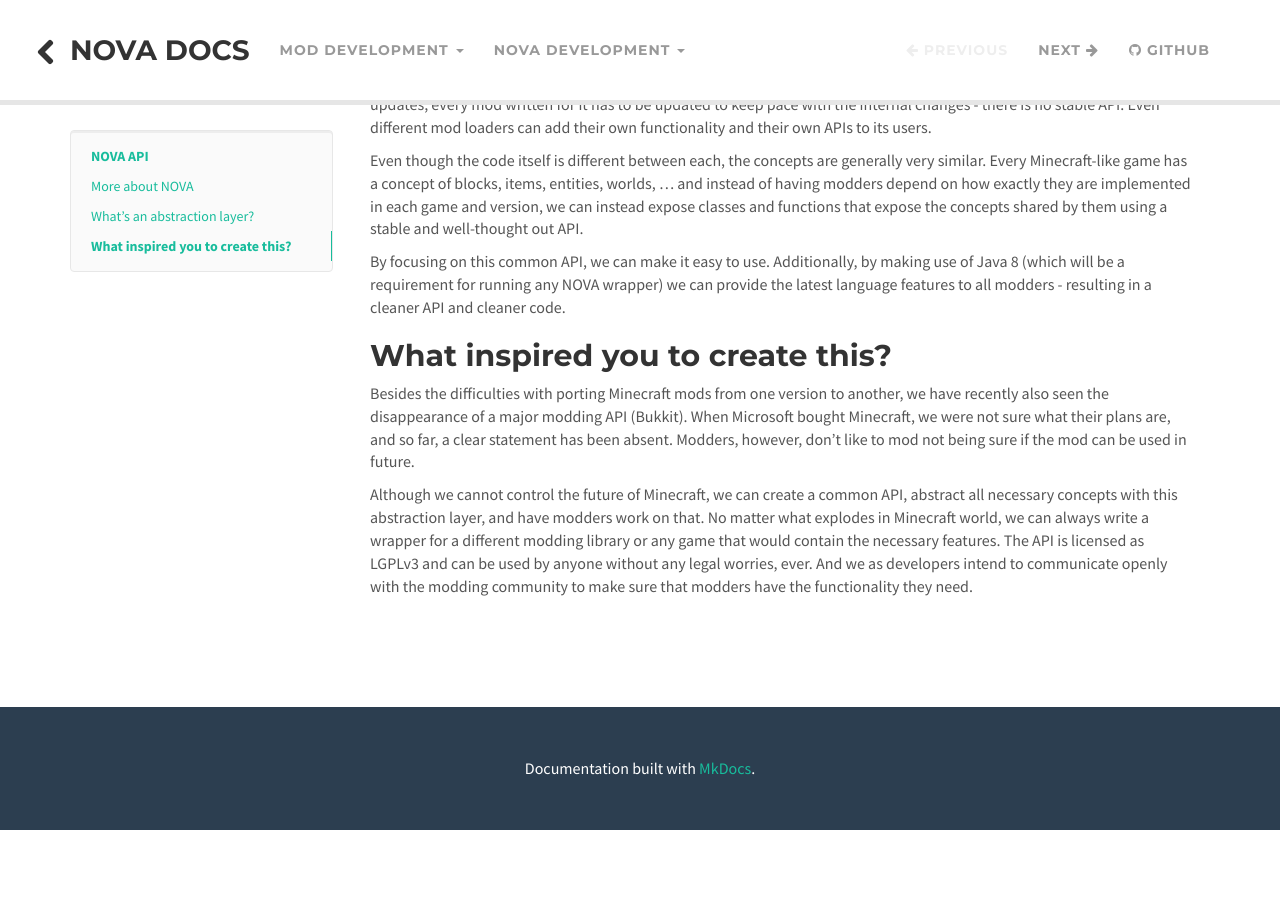
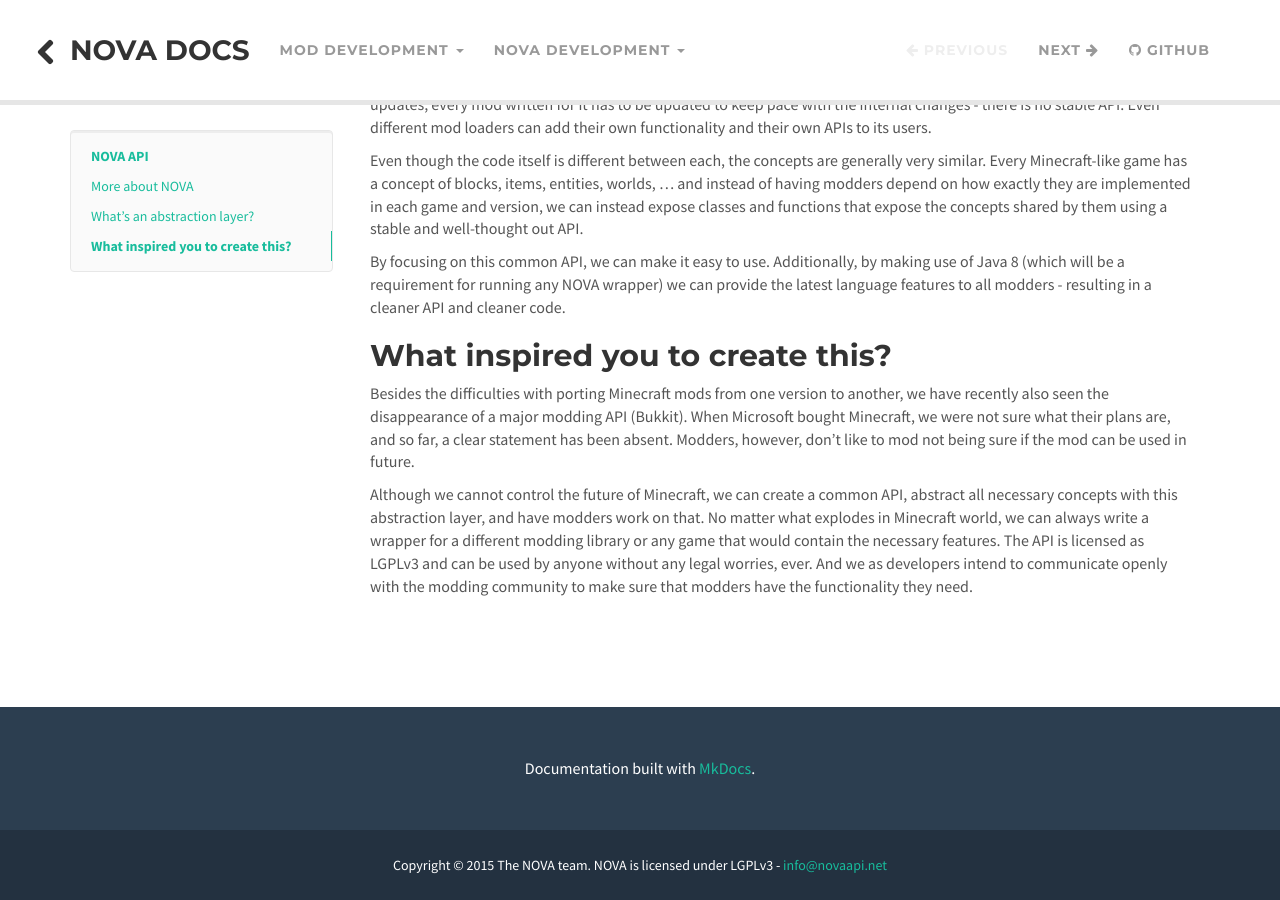
Before and after one commit to NOVA-Team/docs, an MkDocs documentation site: the page built from docs/index.md, in a window 1280 px wide and 900 px high, scrolled down 595 px. Built offline with MkDocs 1.6.1, drawn with Linux system fonts in a browser that asks for light colours; old or Windows-style settings are respelled for this version of MkDocs; before the commit the page ends 1425 px from its top, so only the background shows below that.

Commit message:
Fix 404 page (#30)

```diff
--- a/mkdocs.yml
+++ b/mkdocs.yml
@@ -3,7 +3,10 @@
   name: mkdocs
   custom_dir: theme
 repo_url: https://github.com/NOVA-Team/docs/
+site_url: https://novaapi.net/docs/
 strict: true
+
+copyright: Copyright © 2015 The NOVA team. NOVA is licensed under LGPLv3 - <a href="mailto:info@novaapi.net">info@novaapi.net</a>
 
 markdown_extensions:
   - smarty
--- a/theme/404.html
+++ b/theme/404.html
@@ -2,11 +2,11 @@
 
 {% block title %}404: Page not found - {% endblock %}
 
-{% block content %}
+{%- block content %}
 <div class="row-fluid">
 	<div id="docs" class="span12">
 		<h1 id="404-page-not-found" style="text-align: center">404</h1>
 		<p style="text-align: center"><strong>Page not found</strong></p>
 	</div>
 </div>
-{% endblock %}
+{%- endblock %}
--- a/theme/base.html
+++ b/theme/base.html
@@ -2,37 +2,34 @@
 <html xmlns="http://www.w3.org/1999/xhtml" lang="en">
 	<head>
 		{%- block site_meta %}
-        <meta charset="utf-8">
-        <meta http-equiv="X-UA-Compatible" content="IE=edge">
-        <meta name="viewport" content="width=device-width, initial-scale=1.0">
-        {% if config.site_description %}<meta name="description" content="{{ config.site_description }}">{% endif %}
-        {% if config.site_author %}<meta name="author" content="{{ config.site_author }}">{% endif %}
-        {% if page.canonical_url %}<link rel="canonical" href="{{ page.canonical_url }}">{% endif %}
-        <link rel="shortcut icon" href="{{ base_url }}/img/favicon.ico">
+		<meta charset="utf-8"/>
+		<meta http-equiv="X-UA-Compatible" content="IE=edge"/>
+		<meta name="viewport" content="width=device-width, initial-scale=1.0"/>
+		{% if config.site_description %}<meta name="description" content="{{ config.site_description }}"/>
+		{% endif %}{% if config.site_author %}<meta name="author" content="{{ config.site_author }}"/>
+		{% endif %}{% if page.canonical_url %}<link rel="canonical" href="{{ page.canonical_url }}"/>
+		{% endif %}<link rel="shortcut icon" href="{{ base_url }}/img/favicon.ico"/>
 		{%- endblock %}
 
 		<title>{% block title %}{% if page and page.title and not page.is_homepage %}{{ page.title }} - {% endif %}{% endblock %}{{ config.site_name }}</title>
 
-		{%- block styles %}
-        <link href="{{ base_url }}/css/bootstrap-custom.min.css" rel="stylesheet">
-        <link href="{{ base_url }}/css/freelancer.css" rel="stylesheet">
-        <link href="{{ base_url }}/css/font-awesome-4.0.3.css" rel="stylesheet">
-        <link href="https://fonts.googleapis.com/css?family=Montserrat:400,700" rel="stylesheet" type="text/css">
-        <link href="https://fonts.googleapis.com/css?family=Lato:400,700,400italic,700italic" rel="stylesheet" type="text/css">
-        <link rel="stylesheet" href="{{ base_url }}/css/highlight.css">
-        <link rel="stylesheet" href="{{ base_url }}/css/base.css">
+{% block styles %}		<link href="{{ base_url }}/css/bootstrap-custom.min.css" rel="stylesheet"/>
+		<link href="{{ base_url }}/css/freelancer.css" rel="stylesheet"/>
+		<link href="{{ base_url }}/css/font-awesome-4.0.3.css" rel="stylesheet"/>
+		<link href="https://fonts.googleapis.com/css?family=Montserrat:400,700" rel="stylesheet" type="text/css"/>
+		<link href="https://fonts.googleapis.com/css?family=Lato:400,700,400italic,700italic" rel="stylesheet" type="text/css"/>
+		<link rel="stylesheet" href="{{ base_url }}/css/highlight.css"/>
+		<link rel="stylesheet" href="{{ base_url }}/css/base.css"/>
 		{%- for path in extra_css %}
-        <link href="{{ path }}" rel="stylesheet">
+		<link href="{{ path }}" rel="stylesheet"/>
 		{%- endfor %}
 		{%- endblock %}
 
-		{%- block libs %}
-        <!-- HTML5 shim and Respond.js IE8 support of HTML5 elements and media queries -->
+{% block libs %}		<!-- HTML5 shim and Respond.js IE8 support of HTML5 elements and media queries -->
 		<!--[if lt IE 9]>
 			<script src="https://oss.maxcdn.com/libs/html5shiv/3.7.0/html5shiv.js"></script>
 			<script src="https://oss.maxcdn.com/libs/respond.js/1.3.0/respond.min.js"></script>
 		<![endif]-->
-
 		<script defer="true" src="{{ base_url }}/js/jquery-1.10.2.min.js"></script>
 		<script defer="true" src="{{ base_url }}/js/bootstrap-3.0.3.min.js"></script>
 		<script defer="true" src="{{ base_url }}/js/highlight.pack.js"></script>
@@ -45,7 +42,7 @@
 		{%- endblock %}
 
 		{%- block analytics %}
-        {% if config.google_analytics %}
+		{%- if config.google_analytics %}
 		<script>
 			(function(i,s,o,g,r,a,m){i['GoogleAnalyticsObject']=r;i[r]=i[r]||function(){
 			(i[r].q=i[r].q||[]).push(arguments)},i[r].l=1*new Date();a=s.createElement(o),
@@ -55,9 +52,10 @@
 			ga('create', '{{ config.google_analytics[0] }}', '{{ config.google_analytics[1] }}');
 			ga('send', 'pageview');
 		</script>
-        {% endif %}
+		{%- endif %}
 		{%- endblock %}
-		{%- block extrahead -%}{%- endblock %}
+		{%- block extrahead -%}
+		{%- endblock %}
 	</head>
 	<body{% if page and page.is_homepage %} class="homepage"{% endif %}>
 		{%- include "nav.html" %}
@@ -83,7 +81,15 @@
 				</div>
 			</div>
 			{%- if config.copyright %}
-				<div class="footer-below">{{ config.copyright }}</div>
+			<div class="footer-below">
+				<div class="container">
+					<div class="row">
+						<div class="col-lg-12">
+							{{ config.copyright }}
+						</div>
+					</div>
+				</div>
+			</div>
 			{%- endif %}
 			{%- endblock %}
 		</footer>
```
Also changed, not shown: 1 other file. Lines whose indentation alone changed are shown as unchanged.
